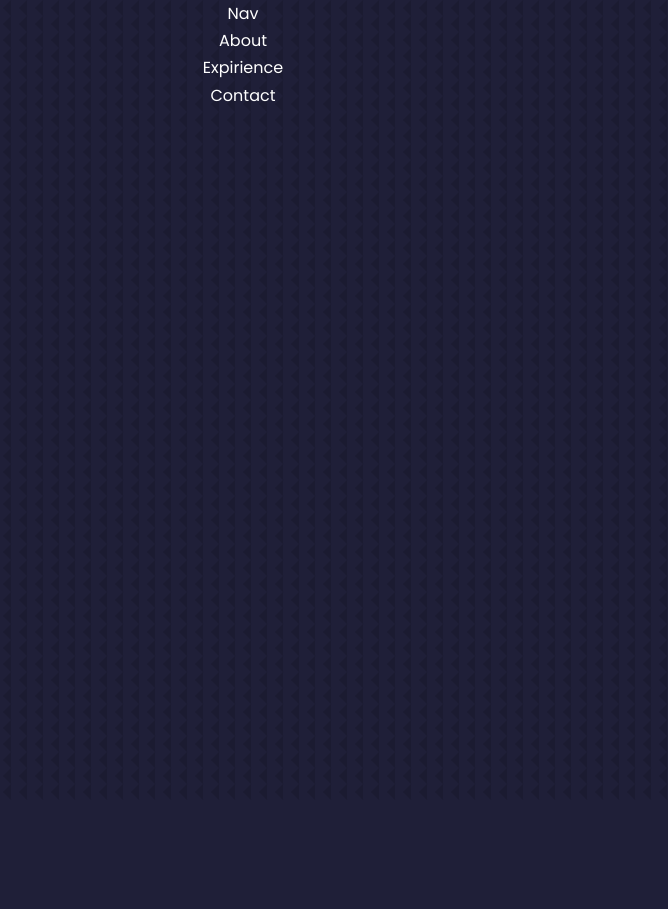
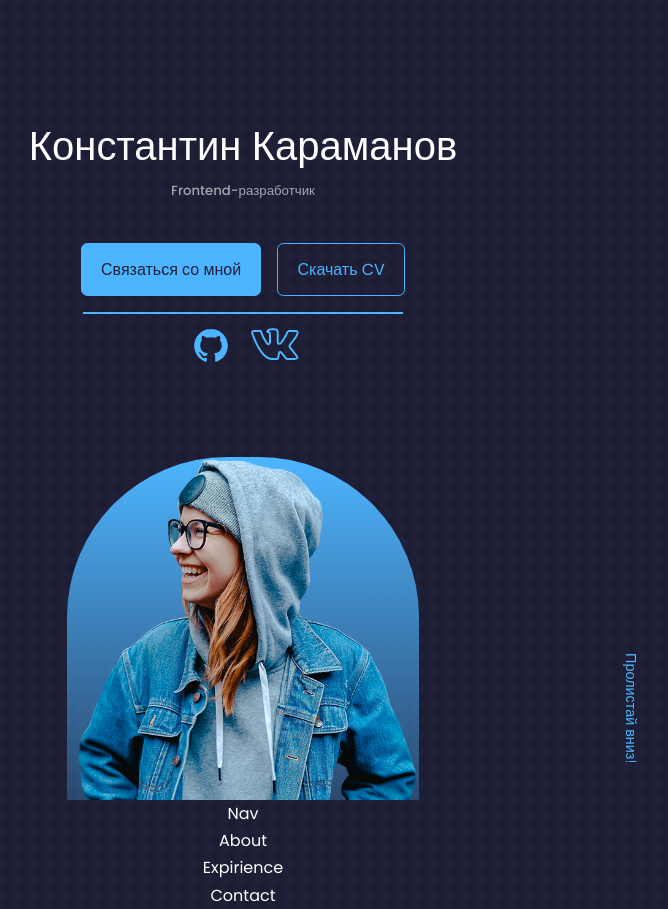
Before and after one commit to KonstantKar/me, a React (Create React App) app: page / in a window 1280 px wide. Shown: the whole page, without its empty margins (397-1065 px from the left). Before the commit the page ends 800 px from the top, so only its background shows below. Built offline with nearby package versions, Linux system fonts and the light colour scheme.

Commit message:
Сделан дизайн Header

```diff
--- a/package.json
+++ b/package.json
@@ -8,6 +8,7 @@
     "@testing-library/user-event": "^13.2.1",
     "react": "^18.2.0",
     "react-dom": "^18.2.0",
+    "react-icons": "^4.10.1",
     "react-scripts": "5.0.1",
     "web-vitals": "^2.1.0"
   },
--- /dev/null
+++ b/src/components/header/Header.css
@@ -0,0 +1,58 @@
+header {
+  height: 100vh;
+  padding-top: 7rem;
+  overflow: hidden;
+}
+
+.header__container {
+  text-align: center;
+  height: 100%;
+  position: relative;
+}
+
+/* ============== CTA =============*/
+.cta {
+  margin-top: 2.5rem;
+  display: flex;
+  gap: 1rem;
+  justify-content: center;
+}
+
+/* ============= HeaderSocials =========== */
+.header__socials {
+  font-size: 3rem;
+  margin-top: 1rem;
+  display: flex;
+  justify-content: center;
+  gap: 1rem;
+}
+
+/* Линия перед ссылками на соцсети */
+.header__socials::after {
+  content: "";
+  width: 20rem;
+  height: 2px;
+  position: absolute;
+  background: var(--color-primary);
+}
+
+/* ================ ME ================== */
+.me {
+  background: linear-gradient(var(--color-primary), transparent);
+  width: 22rem;
+  height: 30rem;
+  position: absolute;
+  left: calc(50% - 11rem);
+  margin-top: 4rem;
+  border-radius: 10rem 10rem 0rem 0rem;
+}
+
+/* ================ Scroll Down ================== */
+.scroll__down {
+  position: absolute;
+  right: 2.3rem;
+  bottom: 5rem;
+  transform: rotate(90deg);
+  font-weight: 200;
+  font-size: 0.9rem;
+}
--- a/src/components/header/Header.jsx
+++ b/src/components/header/Header.jsx
@@ -1,7 +1,25 @@
 import React from "react";
-import "./Header.module.css";
+import "./Header.css";
+import CTA from "./headerComponents/CTA";
+import ME from "../../assets/me.png";
+import HeaderSocials from "./headerComponents/HeaderSocials";
 const Header = () => {
-  return <div></div>;
+  return (
+    <header>
+      <div className="container header__container">
+        <h1>Константин Караманов</h1>
+        <h5 className="text-light">Frontend-разработчик</h5>
+        <CTA />
+        <HeaderSocials />
+        <div className="me">
+          <img src={ME} alt="" />
+        </div>
+        <a href="#contact" className="scroll__down">
+          Пролистай вниз!
+        </a>
+      </div>
+    </header>
+  );
 };
 
 export default Header;
--- /dev/null
+++ b/src/components/header/headerComponents/CTA.jsx
@@ -0,0 +1,16 @@
+import React from "react";
+import CV from "../../../assets/cv.pdf";
+const CTA = () => {
+  return (
+    <div className="cta">
+      <a href="#contact" className="btn btn-primary">
+        Связаться со мной
+      </a>
+      <a href={CV} download className="btn">
+        Скачать CV
+      </a>
+    </div>
+  );
+};
+
+export default CTA;
--- /dev/null
+++ b/src/components/header/headerComponents/HeaderSocials.jsx
@@ -0,0 +1,17 @@
+import React from "react";
+import { DiGithubBadge } from "react-icons/di";
+import { SlSocialVkontakte } from "react-icons/sl";
+const HeaderSocials = () => {
+  return (
+    <div className="header__socials">
+      <a href="https://github.com/KonstantKar" target="_blank">
+        <DiGithubBadge />
+      </a>
+      <a href="https://vk.com/id211612500" target="_blank">
+        <SlSocialVkontakte />
+      </a>
+    </div>
+  );
+};
+
+export default HeaderSocials;
--- a/src/index.css
+++ b/src/index.css
@@ -21,7 +21,7 @@
   --container-width-lg: 75%;
   --container-width-md: 86%;
   --container-width-ms: 90%;
-  --transition: all 400ms ease;
+  --transition: all 500ms ease;
 }
 
 html {
@@ -95,7 +95,7 @@ a:hover {
   padding: 0.75rem 1.2rem;
   border-radius: 0.4rem;
   cursor: pointer;
-  border: 1 px solid var(--color-primary);
+  border: 1px solid var(--color-primary);
   transition: var(--transition);
 }
 
```
Also changed, not shown: src/assets/kostya.jpg (added), src/components/header/Header.module.css (deleted), 1 other file (tests, documents, lock files or other folders).
